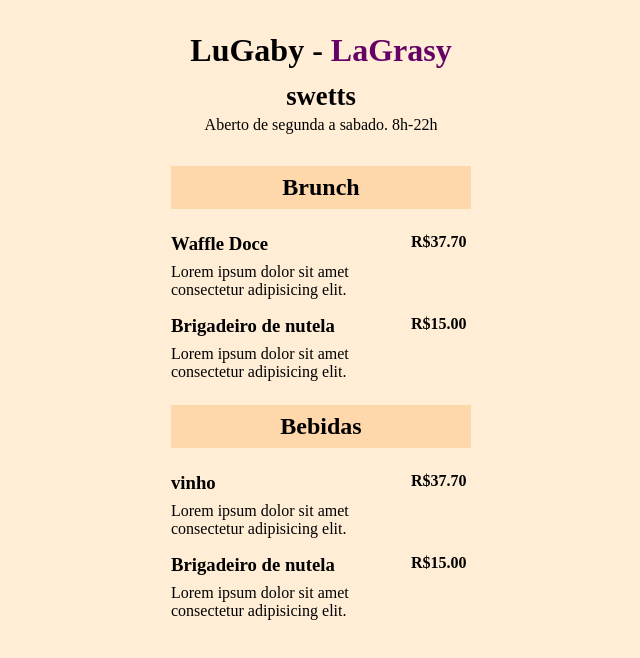
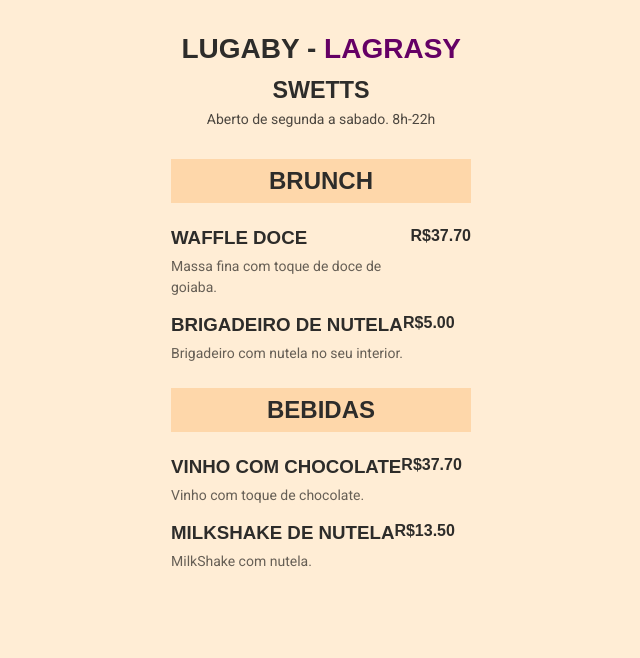
Before and after one commit to RonierisonBraz/Maratona_explorer_3.0, a plain HTML site: page index.html in a window 1280 px wide. Shown: the whole page, without its empty margins (319-959 px from the left). Drawn offline with Linux system fonts and the light colour scheme.

Commit message:
Projeto finalizado

```diff
--- a/index.html
+++ b/index.html
@@ -1,6 +1,9 @@
 <!DOCTYPE html>
 <html lang="pt-br">
 <head>
+  <link rel="preconnect" href="https://fonts.googleapis.com">
+  <link rel="preconnect" href="https://fonts.gstatic.com" crossorigin>
+  <link href="https://fonts.googleapis.com/css2?family=Roboto&display=swap" rel="stylesheet">
   <meta charset="UTF-8">
   <meta name="viewport" content="width=device-width, initial-scale=1.0">
   <title>LuGaby - LaGrasy</title>
@@ -21,7 +24,7 @@
         <div class="details">
           <h3>Waffle Doce</h3>
           <p class="description">
-            Lorem ipsum dolor sit amet consectetur adipisicing elit.
+            Massa fina com toque de doce de goiaba.
           </p>
         </div>
 
@@ -32,11 +35,11 @@
         <div class="details">
           <h3>Brigadeiro de nutela</h3>
           <p class="description">
-            Lorem ipsum dolor sit amet consectetur adipisicing elit.
+            Brigadeiro com nutela no seu interior.
           </p>
         </div>
 
-        <strong class="price">R$15.00</strong>
+        <strong class="price">R$5.00</strong>
       </li>
     </ul>
   </section>
@@ -47,9 +50,9 @@
     <ul>
       <li>
         <div class="details">
-          <h3>vinho</h3>
+          <h3>Vinho com Chocolate</h3>
           <p class="description">
-            Lorem ipsum dolor sit amet consectetur adipisicing elit.
+            Vinho com toque de chocolate.
           </p>
         </div>
 
@@ -58,13 +61,13 @@
 
       <li>
         <div class="details">
-          <h3>Brigadeiro de nutela</h3>
+          <h3>MilkShake de nutela</h3>
           <p class="description">
-            Lorem ipsum dolor sit amet consectetur adipisicing elit.
+            MilkShake com nutela.
           </p>
         </div>
 
-        <strong class="price">R$15.00</strong>
+        <strong class="price">R$13.50</strong>
       </li>
     </ul>
   </section>
--- a/style.css
+++ b/style.css
@@ -6,6 +6,13 @@
 
 body {
   background-color: #FFEDD5;
+  /* fontes*/
+  font-family: 'Roboto', sans-serif;
+}
+h1, h2, h3, .price{
+  font-family: 'Roboto Serif', sans-serif;
+  text-transform: uppercase;
+  color: #2d2c2a;
 }
 
   ul {
@@ -24,10 +31,18 @@
 
   header h1 {
     margin-bottom: 4px;
+    font-size: 28px;
+    line-height: 33px;
   }
 
   header h1 span {
     color: #650065;
+  }
+
+  header p{
+    font-size: 14px;
+    line-height: 16px;
+    color:rgba(0, 0, 0, 0.7);
  }
 
   /*Section*/
@@ -54,4 +69,12 @@
 
   .details h3 {
     margin-bottom: 8px;
+    line-height: 21px;
   }
+
+  .details P
+  {
+    color: rgba(0, 0, 0, 0.6);
+    font-size: 14px;
+    line-height: 21px;
+  }
```
Lines whose indentation alone changed are shown as unchanged.
